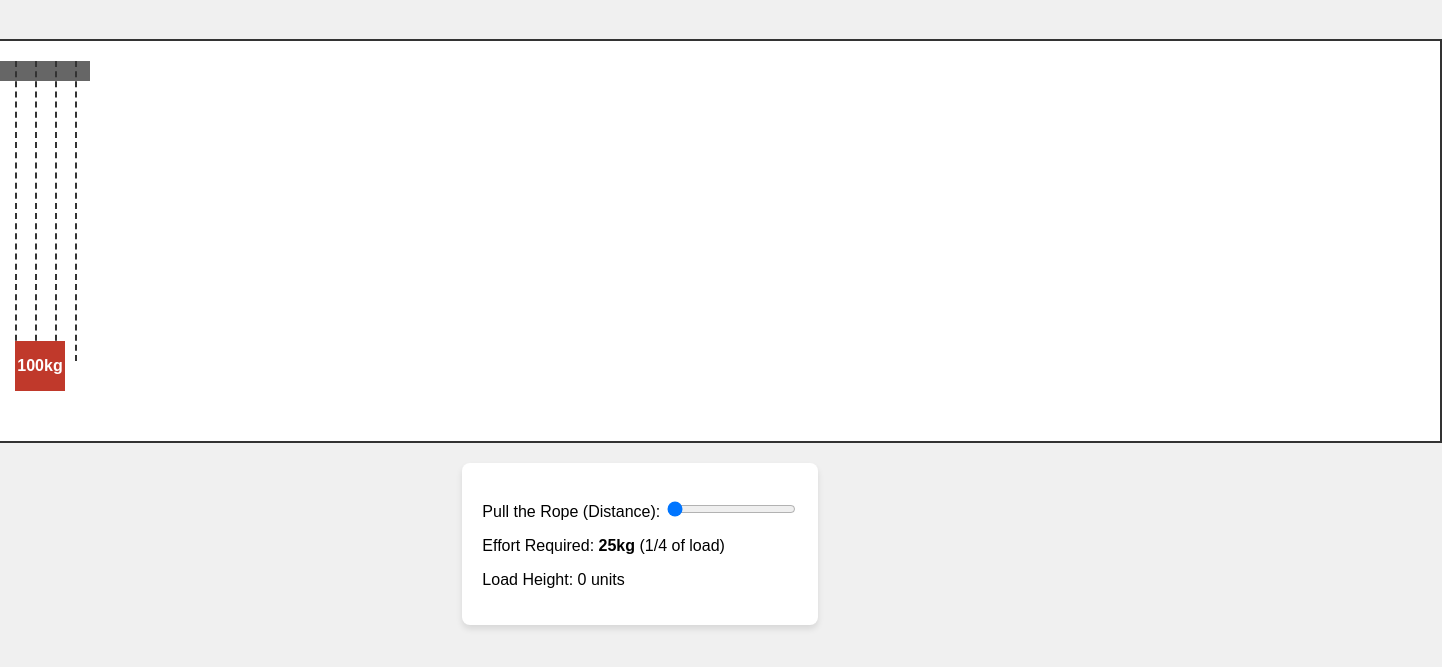
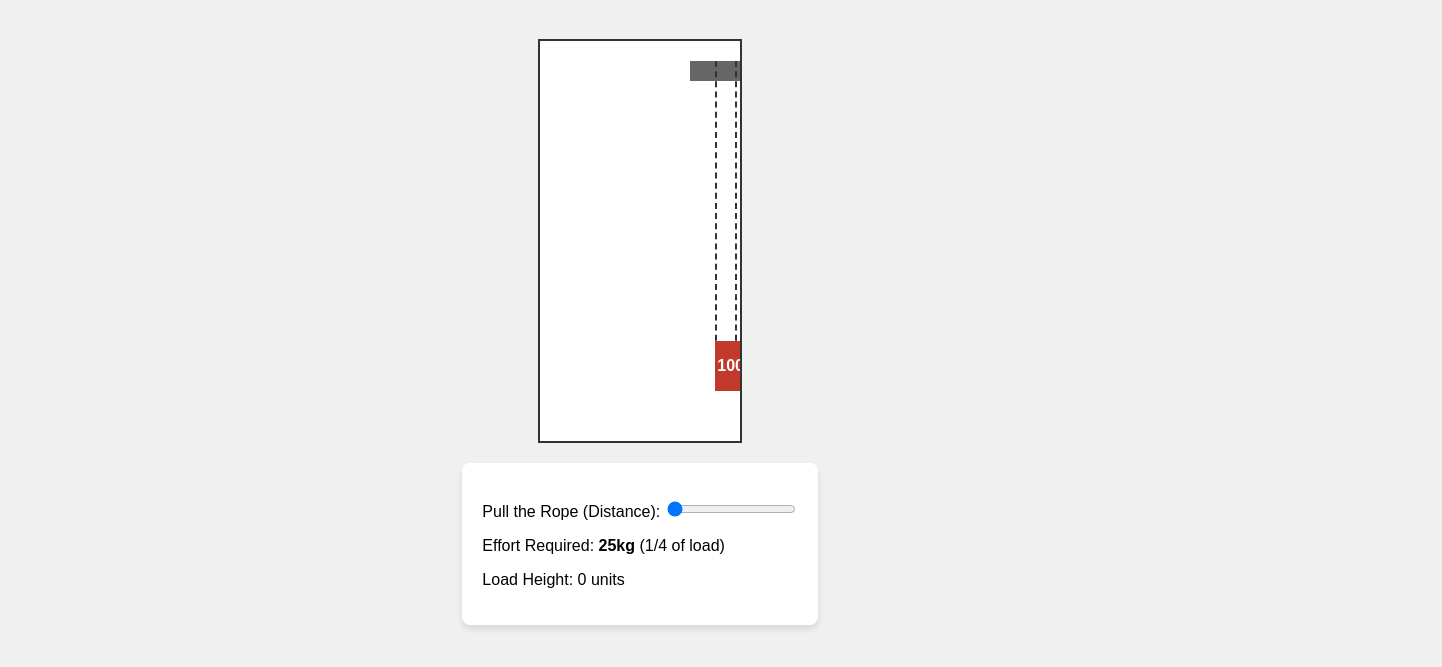
Before and after one commit to palangsi/pulley-sim, a plain HTML site: page index.html in a window 1280 px wide. Shown: the part 69-736 px from the top of the page, 1442 px wide, since content can reach past the window. Drawn offline with Linux system fonts and the light colour scheme.

Commit message:
Update index.html

```diff
--- a/index.html
+++ b/index.html
@@ -4,7 +4,7 @@
     <title>4:1 Winch Sim</title>
     <style>
         body { font-family: sans-serif; display: flex; flex-direction: column; align-items: center; background: #f0f0f0; }
-        #sim-container { width: 1600px; height: 400px; background: white; border: 2px solid #333; position: relative; margin: 20px; overflow: hidden; }
+        #sim-container { width: 200px; height: 400px; background: white; border: 2px solid #333; position: relative; margin: 20px; overflow: hidden; }
         #pulley-top { position: absolute; top: 20px; left: 150px; width: 100px; height: 20px; background: #666; }
         #load { position: absolute; bottom: 50px; left: 175px; width: 50px; height: 50px; background: #c0392b; color: white; display: flex; align-items: center; justify-content: center; font-weight: bold; transition: bottom 0.1s; }
         .rope { position: absolute; border-left: 2px dashed #333; height: 300px; top: 20px; }
```
